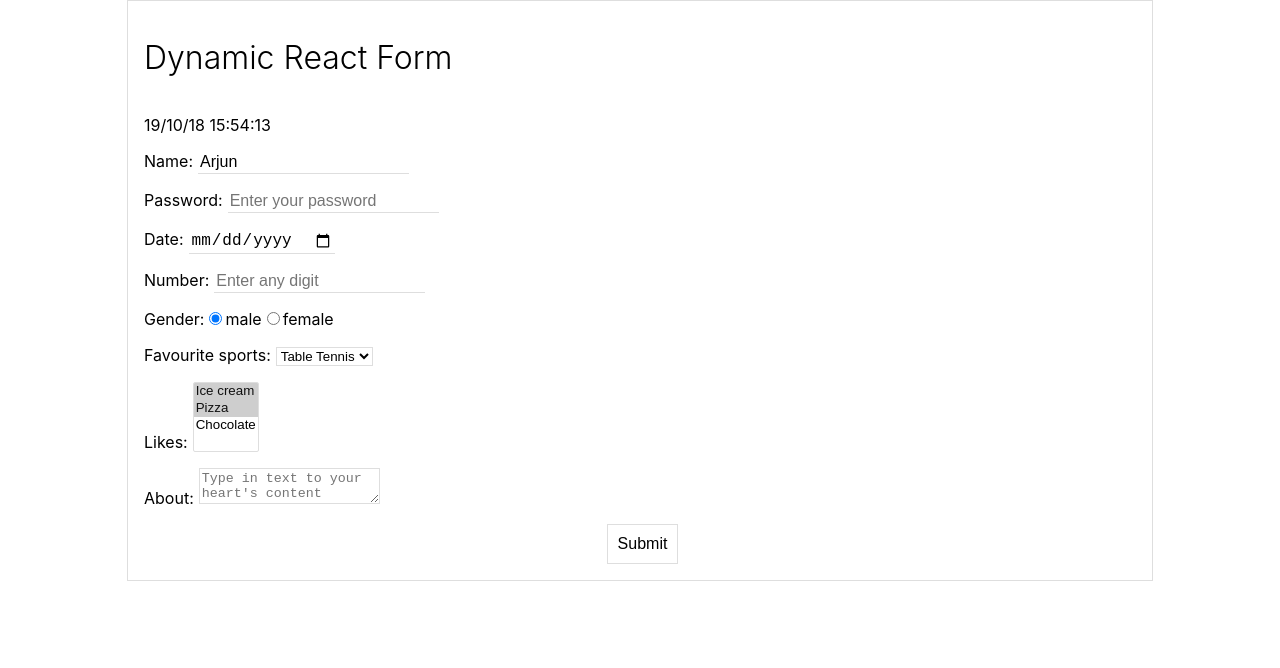
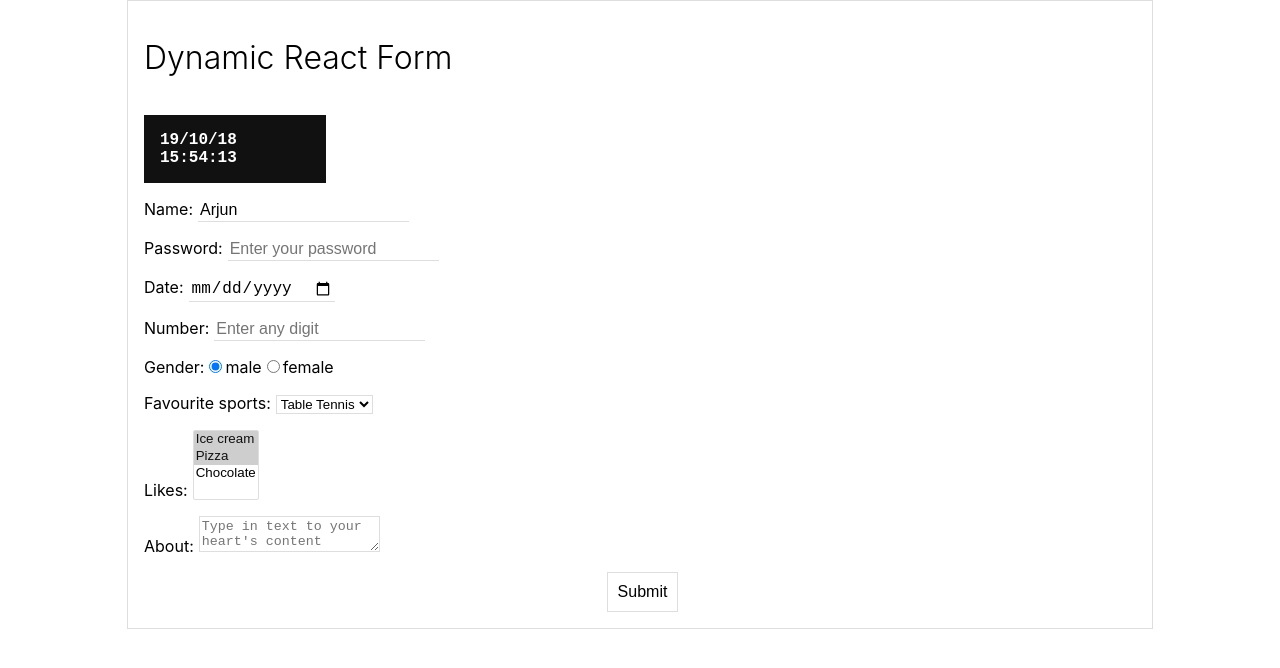
Before and after one commit to SahRckr/dynamic-react-form, a React (Create React App) app: page / in a window 1280 px wide. Shown: the top 668 px of the page. Built offline with nearby package versions, Linux system fonts and the light colour scheme.

Commit message:
Refactor Clock component and update styling

```diff
--- /dev/null
+++ b/src/components/Clock/Clock.css
@@ -0,0 +1,10 @@
+.Clock {
+  background-color: #111;
+  color: white;
+  width: 30%;
+  max-width: 150px;
+  margin: 0 auto;
+  padding: 1rem;
+  font-family: monospace;
+  font-weight: 600;
+}
--- a/src/components/Clock.js
+++ b/src/components/Clock/Clock.js
@@ -1,4 +1,5 @@
 import React from 'react'
+import './Clock.css'
 
 const formatDateTime = date => {
   // DD/MM/YY hh:mm:ss
@@ -35,7 +36,7 @@ export default class Clock extends React.PureComponent {
     this.interval = setInterval(this.tick, 1000)
   }
   render() {
-    return <div>{formatDateTime(this.state.time)}</div>
+    return <div className="Clock">{formatDateTime(this.state.time)}</div>
   }
 
   componentWillUnmount() {
--- /dev/null
+++ b/src/components/Clock/index.js
@@ -0,0 +1,2 @@
+import Clock from './Clock.js'
+export default Clock
```
